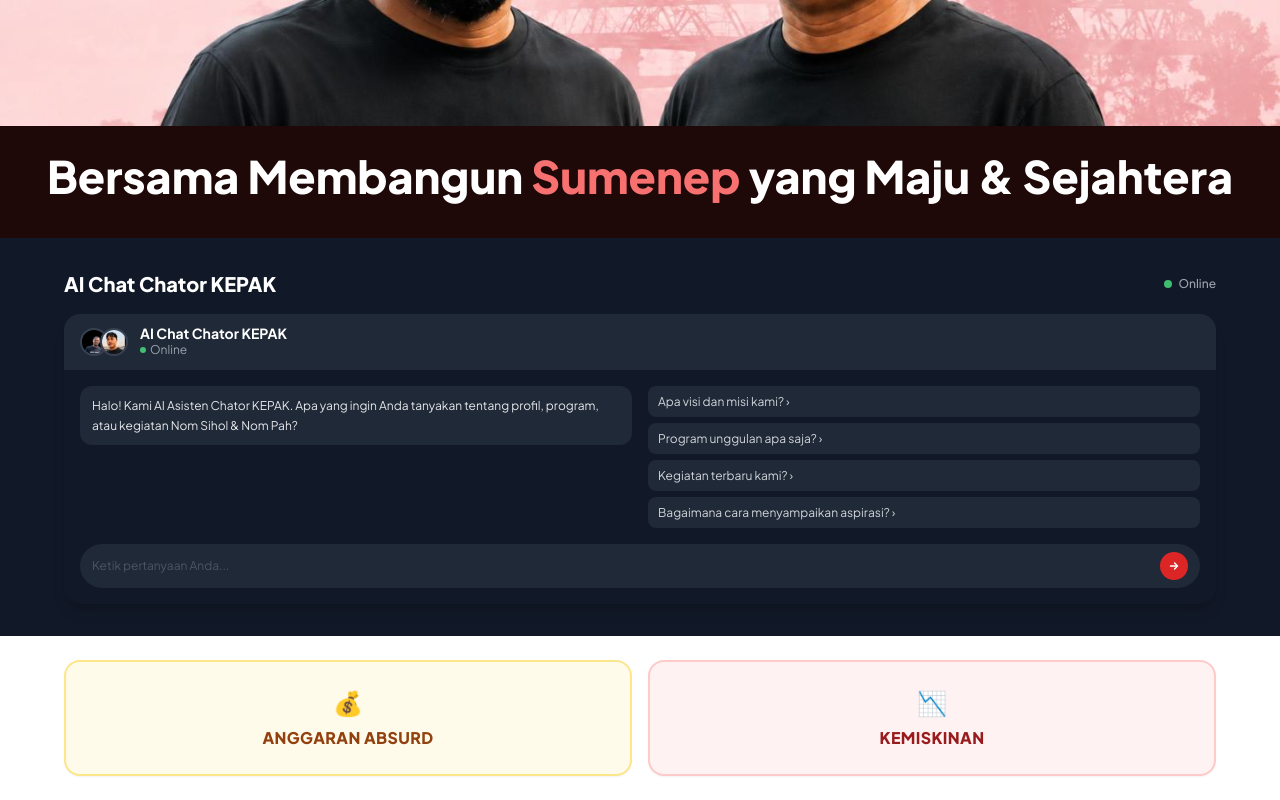
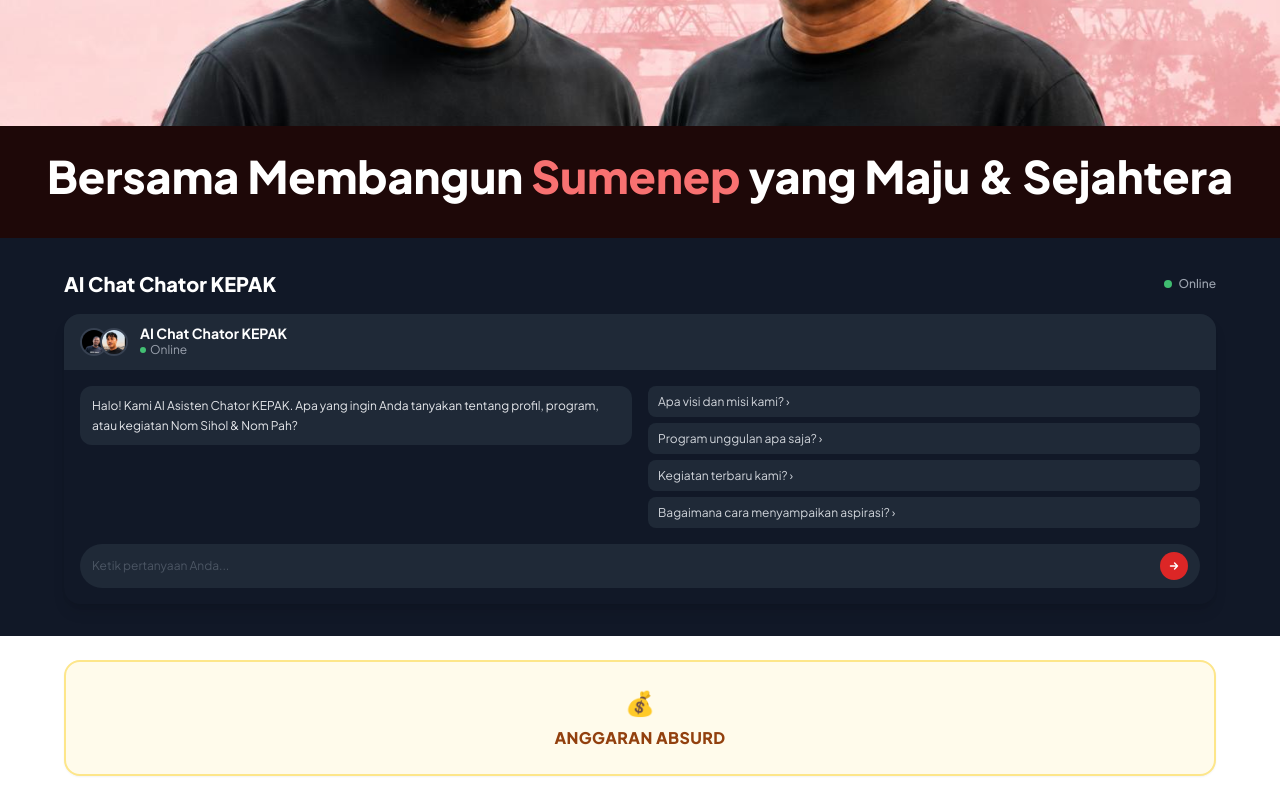
Before and after one commit to hamrasidi7-rgb/ChatorKEPAK, a Next.js app: page / in a window 1280 px wide. Shown: the part 371-1171 px from the top of the page. Built offline with nearby package versions, Linux system fonts and the light colour scheme.

Commit message:
feat: hapus kategori KEMISKINAN

```diff
--- a/src/app/page.tsx
+++ b/src/app/page.tsx
@@ -32,7 +32,7 @@ export default function BerandaPage() {
 
       {/* Kategori */}
       <section className="px-4 py-6 bg-white">
-        <div className="max-w-6xl mx-auto grid grid-cols-2 gap-4">
+        <div className="max-w-6xl mx-auto">
           <Link
             href="/program"
             className="group flex flex-col items-center justify-center gap-2 p-6 rounded-2xl bg-amber-50 border-2 border-amber-200 hover:bg-amber-100 hover:border-amber-400 transition-all text-center shadow-sm"
@@ -42,16 +42,6 @@ export default function BerandaPage() {
               Anggaran Absurd
             </span>
           </Link>
-
-          <Link
-            href="/profil"
-            className="group flex flex-col items-center justify-center gap-2 p-6 rounded-2xl bg-red-50 border-2 border-red-200 hover:bg-red-100 hover:border-brand-red transition-all text-center shadow-sm"
-          >
-            <span className="text-2xl">📉</span>
-            <span className="font-extrabold text-red-800 text-sm md:text-base uppercase tracking-wide leading-tight">
-              Kemiskinan
-            </span>
-          </Link>
         </div>
       </section>
     </div>
```
